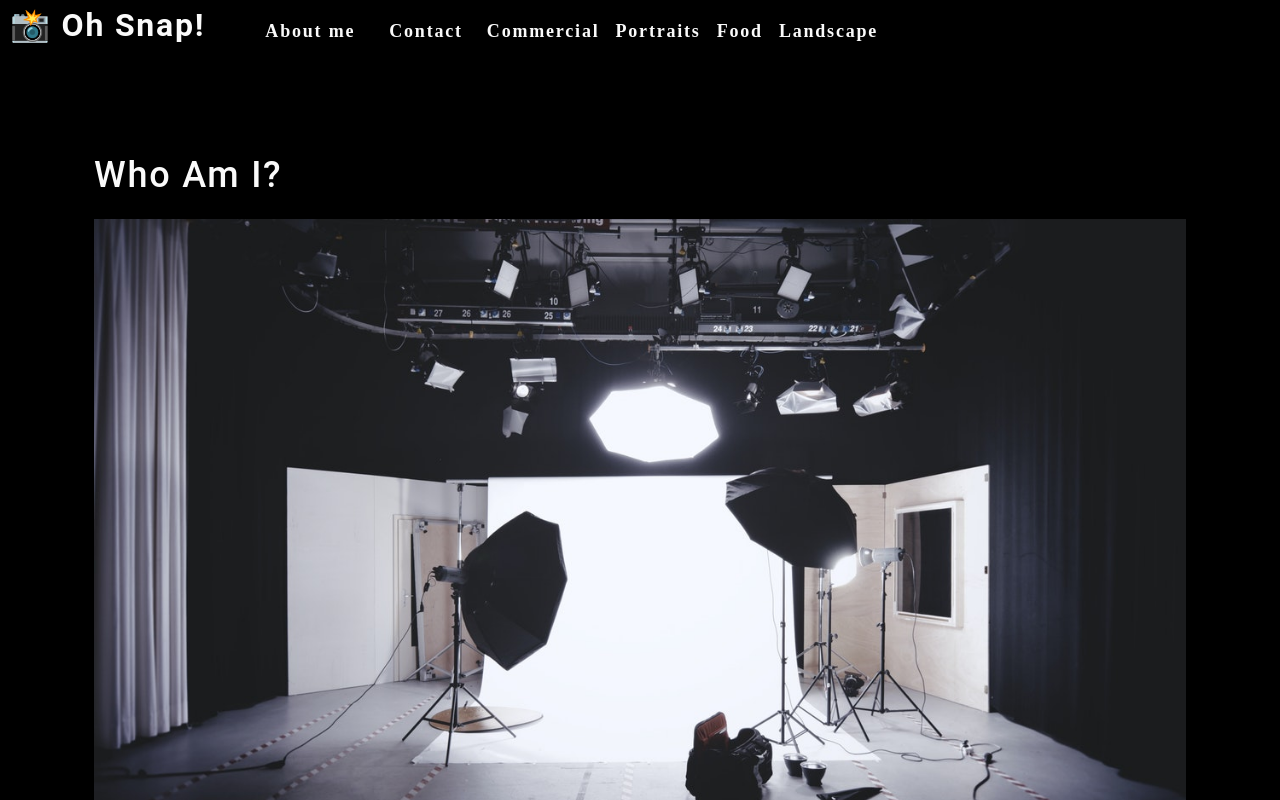
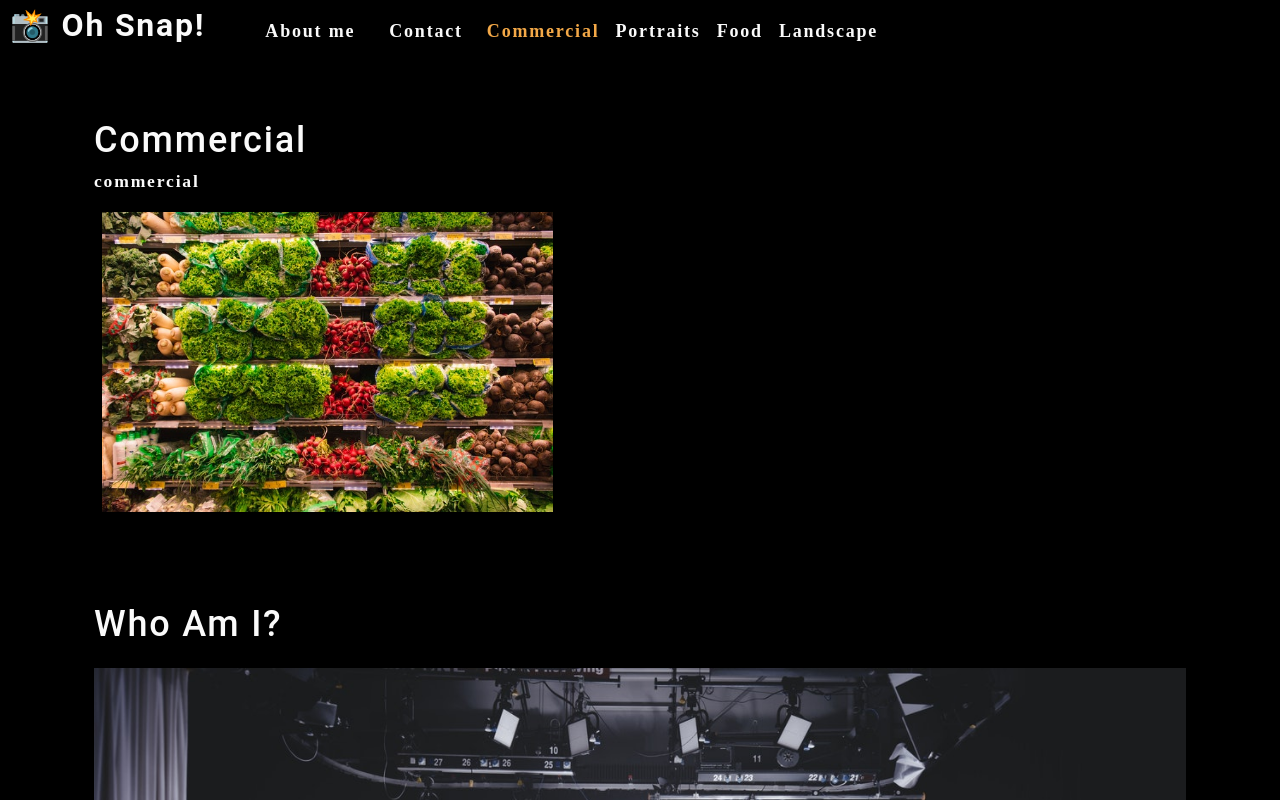
Before and after one commit to gstrehlow/photo-port, a React (Create React App) app: page / in a window 1280 px wide. Shown: the top 800 px of the page. Built offline with nearby package versions, Linux system fonts and the light colour scheme.

Commit message:
implemented hooks

```diff
--- a/src/App.js
+++ b/src/App.js
@@ -1,15 +1,36 @@
-import React from 'react';
-import Nav from './components/Nav'
+import React, { useState } from 'react';
+import Nav from './components/Nav';
 import About from './components/About';
+import Gallery from './components/Gallery';
 
 function App() {
+  const [categories] = useState([
+    {
+      name: 'commercial',
+      description: 'Photos of grocery stores, food trucks, and other commercial projects',
+    },
+    { name: 'portraits', description: 'Portraits of people in my life' },
+    { name: 'food', description: 'Delicious delicacies' },
+    { name: 'landscape', description: 'Fields, farmhouses, waterfalls, and the beauty of nature' },
+  ]);
+
+  const [currentCategory, setCurrentCategory] = useState(categories[0]);
+
   return (
     <div>
-      <Nav></Nav>
+      <Nav
+        categories={categories}
+        setCurrentCategory={setCurrentCategory}
+        currentCategory={currentCategory}
+      ></Nav>
       <main>
-        <About></About>
+        <div>
+          <Gallery></Gallery>
+          <About></About>
+        </div>
       </main>
     </div>
   );
 }
+
 export default App;
--- /dev/null
+++ b/src/components/Gallery/index.js
@@ -0,0 +1,25 @@
+import React from "react";
+import { capitalizeFirstLetter } from '../../utils/helpers';
+import photo from "../../assets/small/commercial/0.jpg";
+
+function Gallery(props) {
+  const currentCategory = {
+    name: "commercial",
+    description:
+      "Photos of grocery stores, food trucks, and other commercial projects",
+  };
+  return (
+    <section>
+      <h1>{capitalizeFirstLetter(currentCategory.name)}</h1>
+      <p>{currentCategory.name}</p>
+      <div className="flex-row">
+          <img
+            src={photo}
+            alt="Commercial Example"
+            className="img-thumbnail mx-1"
+          />
+      </div>
+    </section>
+  );
+}
+export default Gallery;
--- a/src/components/Nav/index.js
+++ b/src/components/Nav/index.js
@@ -1,19 +1,16 @@
-import React from "react";
-import { capitalizeFirstLetter } from "../../utils/helpers";
+import React, { useEffect } from 'react';
+import { capitalizeFirstLetter } from '../../utils/helpers';
 
-function Nav() {
+function Nav(props) {
+  const {
+    categories = [],
+    setCurrentCategory,
+    currentCategory,
+  } = props;
 
-  const  categories = [
-    { name: 'commercial', description: 'Photos of grocery stores, food trucks, and other commercial projects' },
-    { name: 'portraits', description: 'Portraits of people in my life' },
-    { name: 'food', description: 'Delicious delicacies' },
-    { name: 'landscape', description: 'Fields, farmhouses, waterfalls, and the beauty of nature' }
-  ];
-
-  const handleClick = (item) => {
-    console.log(item);
-    return item;
-  };
+  useEffect(() => {
+    document.title = capitalizeFirstLetter(currentCategory.name);
+  }, [currentCategory]);
 
   return (
     <header className="flex-row px-1">
@@ -25,24 +22,29 @@
       <nav>
         <ul className="flex-row">
           <li className="mx-2">
-            <a data-testid="about" href="#about" onClick={() => handleClick("About")}>
+            <a data-testid="about" href="#about">
               About me
             </a>
           </li>
-          <li className={"mx-2"}>
-            <span onClick={() => handleClick('Contact')}>
-              Contact
-            </span>
+          <li className="mx-2">
+            <span>Contact</span>
           </li>
-          {
-            categories.map((category) => (
-              <li className="mx-1" key={category.name} >
-                <span onClick={() => { handleClick(category.name); }}>
-                 {capitalizeFirstLetter(category.name)}
-                </span>
-              </li>
-            ))
-          }
+          {categories.map((category) => (
+            <li
+              className={`mx-1 ${
+                currentCategory.name === category.name && 'navActive'
+                }`}
+              key={category.name}
+            >
+              <span
+                onClick={() => {
+                  setCurrentCategory(category)
+                }}
+              >
+                {capitalizeFirstLetter(category.name)}
+              </span>
+            </li>
+          ))}
         </ul>
       </nav>
     </header>
```
